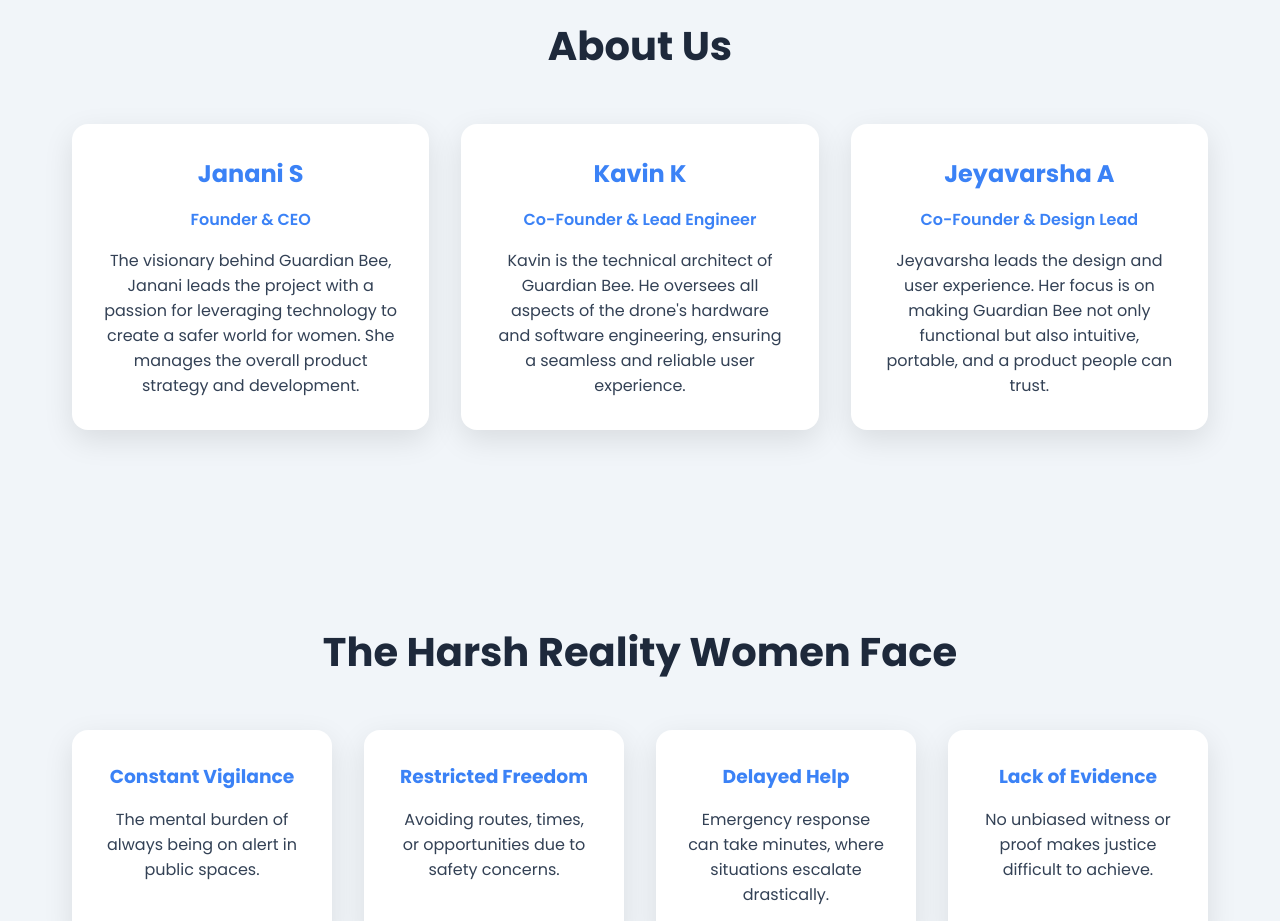
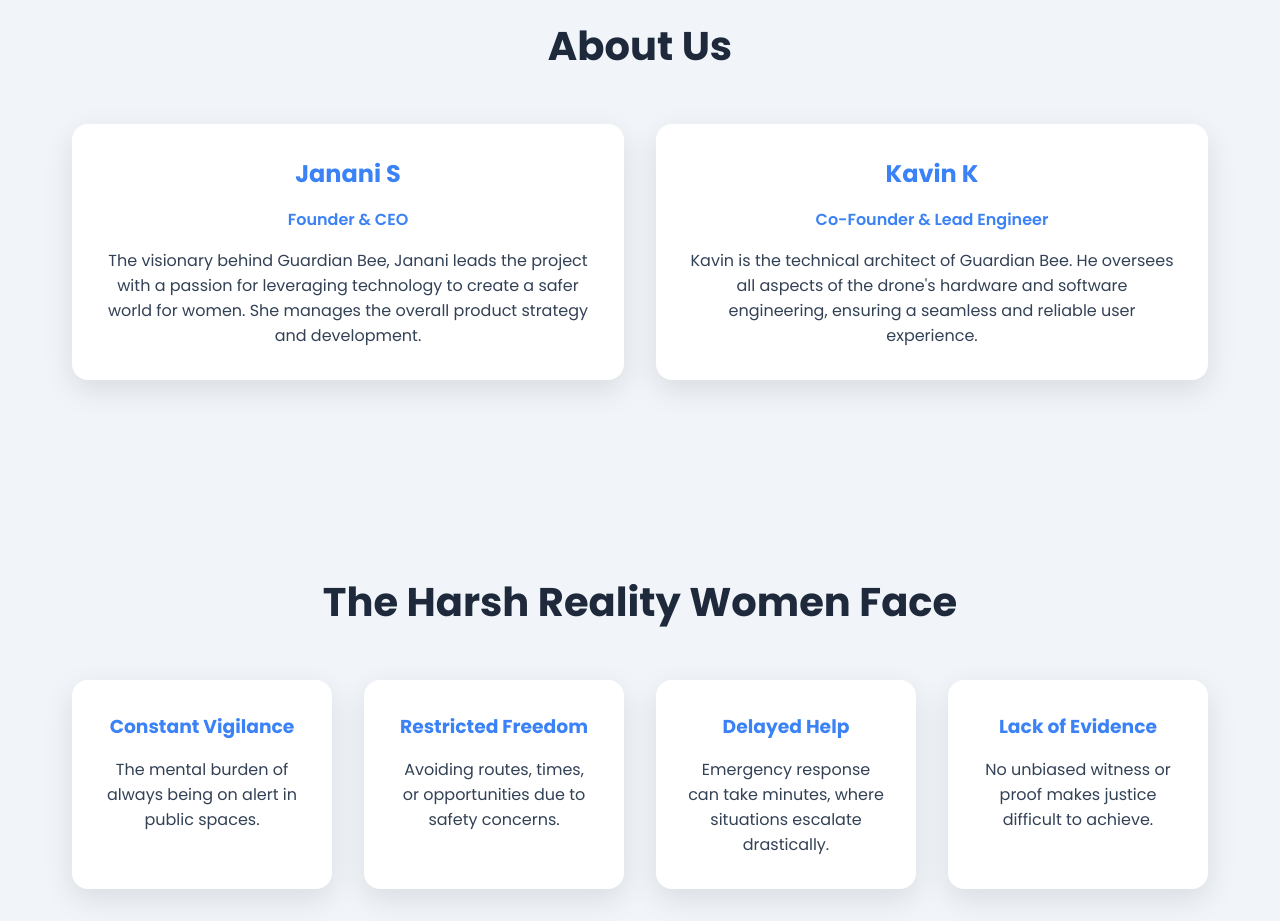
Before and after one commit to kavink-io/SafeWingTechnologies, a React (Vite) app: page / in a window 1280 px wide. Shown: the part 880-1801 px from the top of the page. Built offline with nearby package versions, Linux system fonts and the light colour scheme.

Commit message:
Remove Varsha name

```diff
--- a/src/components/AboutUs.jsx
+++ b/src/components/AboutUs.jsx
@@ -15,11 +15,6 @@
     role: 'Co-Founder & Lead Engineer',
     description: 'Kavin is the technical architect of Guardian Bee. He oversees all aspects of the drone\'s hardware and software engineering, ensuring a seamless and reliable user experience.'
   },
-  {
-    name: 'Jeyavarsha A',
-    role: 'Co-Founder & Design Lead',
-    description: 'Jeyavarsha leads the design and user experience. Her focus is on making Guardian Bee not only functional but also intuitive, portable, and a product people can trust.'
-  }
 ];
 
 const AboutUs = () => {
```
